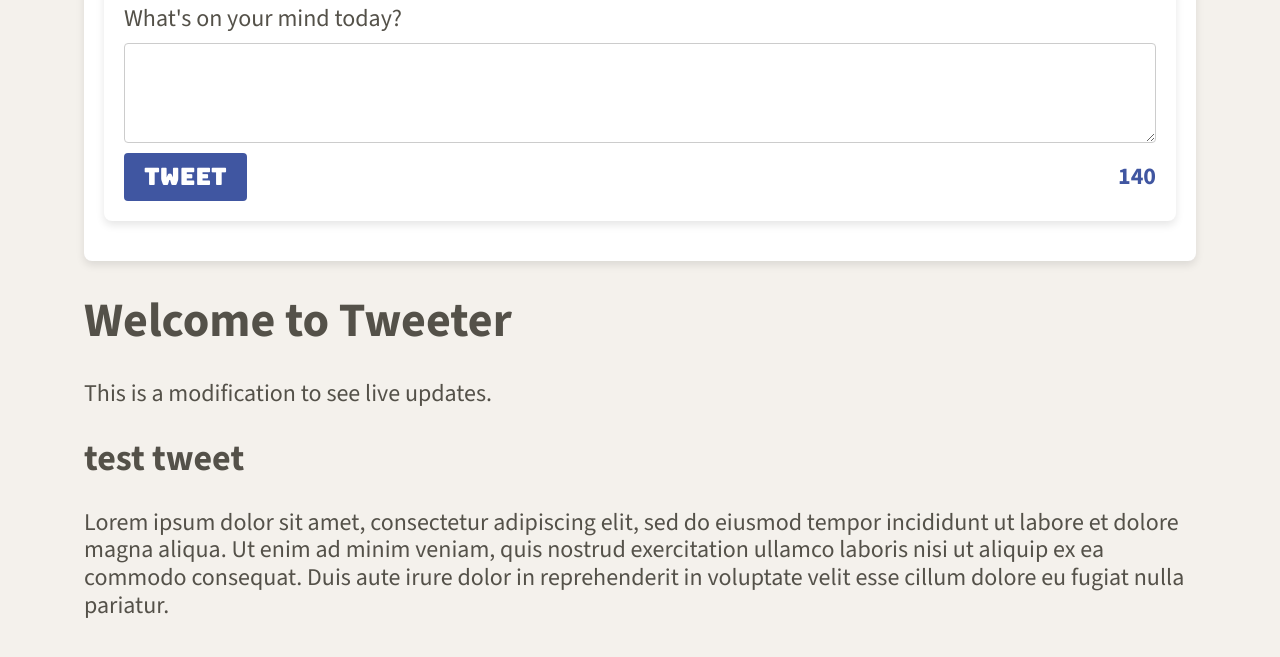
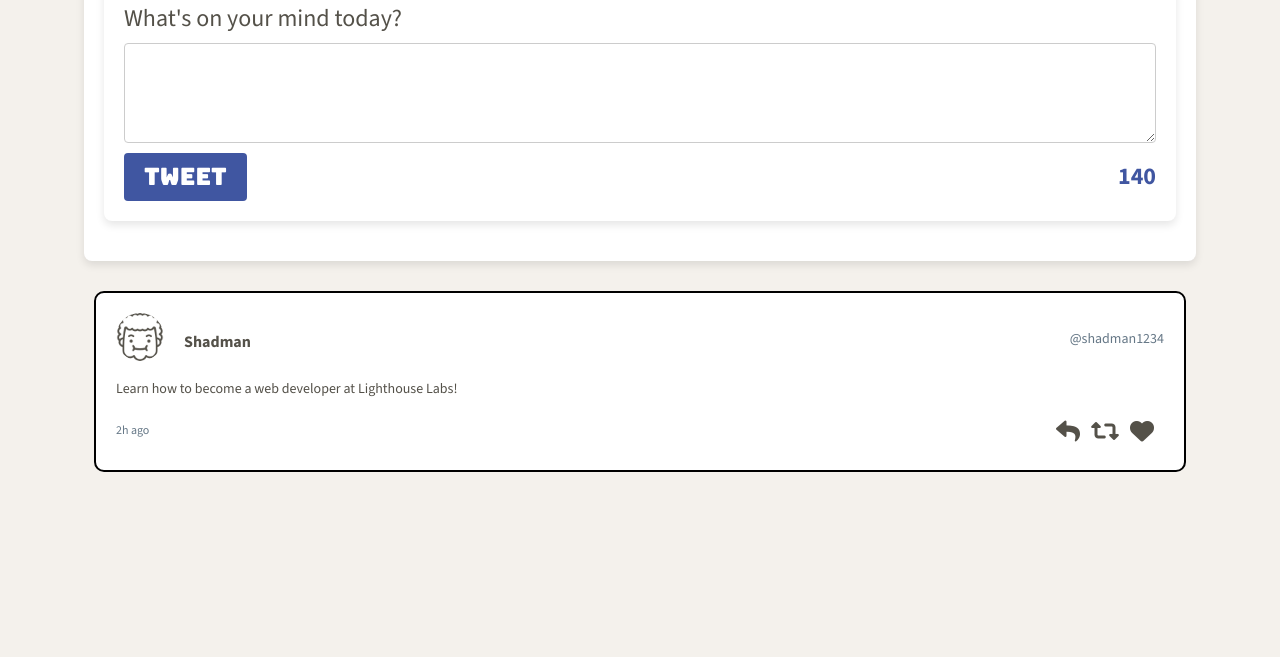
Before and after one commit to Shadmxn/tweeter, a website: page public/index.html in a window 1280 px wide. Shown: the part 626-1283 px from the top of the page. After the commit the page ends 1128 px from the top, so only its background shows below. Drawn offline with nearby package versions, Linux system fonts and the light colour scheme.

Commit message:
implement creating the tweets following the example image and implementing hover states

```diff
--- a/public/index.html
+++ b/public/index.html
@@ -2,30 +2,45 @@
 <html lang="en">
   <head>
     <!-- Meta Information -->
+    <meta charset="UTF-8" />
+    <meta name="viewport" content="width=device-width, initial-scale=1.0" />
     <title>Tweeter - Home Page</title>
 
     <!-- External CSS -->
-    <link rel="stylesheet"
-          href="https://cdnjs.cloudflare.com/ajax/libs/normalize/8.0.1/normalize.min.css"
-          type="text/css" />
+    <link
+      rel="stylesheet"
+      href="https://cdnjs.cloudflare.com/ajax/libs/normalize/8.0.1/normalize.min.css"
+      type="text/css"
+    />
 
-    <link rel="preconnect" href="https://fonts.googleapis.com">
-    <link rel="preconnect" href="https://fonts.gstatic.com" crossorigin>
-    <link href="https://fonts.googleapis.com/css2?family=Bungee&family=Source+Sans+3:ital,wght@0,200..900;1,200..900&display=swap" rel="stylesheet">
-    <link href="https://cdnjs.cloudflare.com/ajax/libs/font-awesome/6.0.0-beta3/css/all.min.css" rel="stylesheet"> <!-- Font Awesome -->
+    <link rel="preconnect" href="https://fonts.googleapis.com" />
+    <link rel="preconnect" href="https://fonts.gstatic.com" crossorigin />
+    <link
+      href="https://fonts.googleapis.com/css2?family=Bungee&family=Source+Sans+3:ital,wght@0,200..900;1,200..900&display=swap"
+      rel="stylesheet"
+    />
+    <link
+      href="https://cdnjs.cloudflare.com/ajax/libs/font-awesome/6.0.0-beta3/css/all.min.css"
+      rel="stylesheet"
+    />
+    <!-- Font Awesome -->
 
     <!-- App CSS -->
     <link rel="stylesheet" href="/styles/layout.css" type="text/css" />
     <link rel="stylesheet" href="/styles/nav.css" type="text/css" />
     <link rel="stylesheet" href="/styles/header.css" type="text/css" />
     <link rel="stylesheet" href="/styles/new-tweet.css" type="text/css" />
+    <link rel="stylesheet" href="/styles/tweet.css" type="text/css" />
 
     <!-- External JS -->
     <script src="https://ajax.googleapis.com/ajax/libs/jquery/3.4.1/jquery.min.js"></script>
 
     <!-- App JS -->
     <script type="text/javascript" src="/scripts/client.js"></script>
-    <script type="text/javascript" src="/scripts/composer-char-counter.js"></script>
+    <script
+      type="text/javascript"
+      src="/scripts/composer-char-counter.js"
+    ></script>
   </head>
 
   <body>
@@ -34,13 +49,13 @@
       <span>tweeter</span>
       <div class="write-new-tweet">
         <p>Write a new tweet</p>
-        <i class="fa-solid fa-angles-down" style="color: #ff0000;"></i>
+        <i class="fa-solid fa-angles-down" style="color: #ff0000"></i>
       </div>
     </nav>
 
-    <header>
+    <header class="main-header">
       <div class="avatar">
-        <img src="/images/profile-hex.png">
+        <img src="/images/profile-hex.png" alt="Your Profile Picture" />
       </div>
       <div class="your-name">
         <h2>Your Name</h2>
@@ -48,7 +63,7 @@
     </header>
 
     <!-- Page-specific (main) content here -->
-    <main class="container">
+    <main id="main-container">
       <section class="new-tweet">
         <h2>Create a Tweet</h2>
         <form class="new-tweet" action="/tweets/" method="POST">
@@ -60,12 +75,35 @@
           </div>
         </form>
       </section>
-      <div>
-        <h1>Welcome to Tweeter</h1>
-        <p>This is a modification to see live updates.</p>
-      </div>
-      <h2>test tweet</h2>
-      <p>Lorem ipsum dolor sit amet, consectetur adipiscing elit, sed do eiusmod tempor incididunt ut labore et dolore magna aliqua. Ut enim ad minim veniam, quis nostrud exercitation ullamco laboris nisi ut aliquip ex ea commodo consequat. Duis aute irure dolor in reprehenderit in voluptate velit esse cillum dolore eu fugiat nulla pariatur.</p>
+
+      <!-- Tweet container -->
+      <section id="tweets-container">
+        <!-- Single Tweet -->
+        <article class="tweet">
+          <header>
+            <div class="profile-pic">
+              <img src="/images/avatar.png" alt="User's profile picture" />
+            </div>
+            <div class="user-info">
+              <h2>Shadman</h2>
+              <p class="handle">@shadman1234</p>
+            </div>
+          </header>
+          <div class="tweet-content">
+            <p>Learn how to become a web developer at Lighthouse Labs!</p>
+          </div>
+          <footer>
+            <div class="date-posted">
+              <p>2h ago</p>
+            </div>
+            <div class="tweet-actions">
+              <i class="fas fa-reply"></i>
+              <i class="fas fa-retweet"></i>
+              <i class="fas fa-heart"></i>
+            </div>
+          </footer>
+        </article>
+      </section>
     </main>
   </body>
 </html>
--- a/public/styles/header.css
+++ b/public/styles/header.css
@@ -1,6 +1,4 @@
-/* header.css */
-
-header {
+header.main-header {
   background-color: #de9138;
   background-image: url("/images/brushed-alum.png");
   background-repeat: no-repeat;
@@ -13,7 +11,6 @@ header {
   padding: 20px;
   height: 400px;
 }
-
 
 .avatar {
   display: flex;
--- /dev/null
+++ b/public/styles/tweet.css
@@ -0,0 +1,90 @@
+/* tweet.css */
+/* Container */
+#tweets-container {
+  display: flex;
+  flex-direction: column;
+  gap: 20px;
+  background: none; /* Ensure no background color or image */
+  padding: 10px;
+}
+
+/* Tweet */
+.tweet {
+  border: 2px solid black;
+  border-radius: 10px;
+  padding: 20px;
+  background-color: #fff;
+  transition: box-shadow 0.3s ease;
+}
+
+.tweet:hover {
+  box-shadow: 0 4px 8px rgba(0, 0, 0, 0.24);
+}
+
+/* Header inside tweet */
+.tweet header {
+  display: flex;
+  align-items: center;
+  justify-content: space-between;
+}
+
+.profile-pic img {
+  border-radius: 50%;
+  width: 48px;
+  height: 48px;
+  margin-right: 20px;
+}
+
+.user-info {
+  display: flex;
+  flex-direction: column;
+  flex-grow: 1; /* Push the handle to the right */
+  align-items: flex-end; /* Align handle to the right */
+}
+
+.user-info h2 {
+  margin: 0;
+  font-size: 16px;
+  font-weight: bold;
+  align-self: flex-start; /* Align username to the left */
+}
+
+.user-info .handle {
+  margin: 0;
+  font-size: 14px;
+  color: #657786;
+  margin-top: -20px;
+}
+
+/* Tweet Content */
+.tweet-content {
+  margin-top: 10px;
+  font-size: 14px;
+}
+
+/* Footer */
+footer {
+  display: flex;
+  justify-content: space-between;
+  align-items: center;
+  margin-top: 15px;
+}
+
+.date-posted {
+  color: #657786;
+  font-size: 12px;
+}
+
+.tweet-actions {
+  display: flex;
+}
+
+.tweet-actions i {
+  margin-right: 10px;
+  cursor: pointer;
+  transition: color 0.3s ease;
+}
+
+.tweet-actions i:hover {
+  color: #1da1f2;
+}
```
Also changed, not shown: public/images/73hZDYK - Imgur.jpeg (added), public/images/avatar.png (added).
